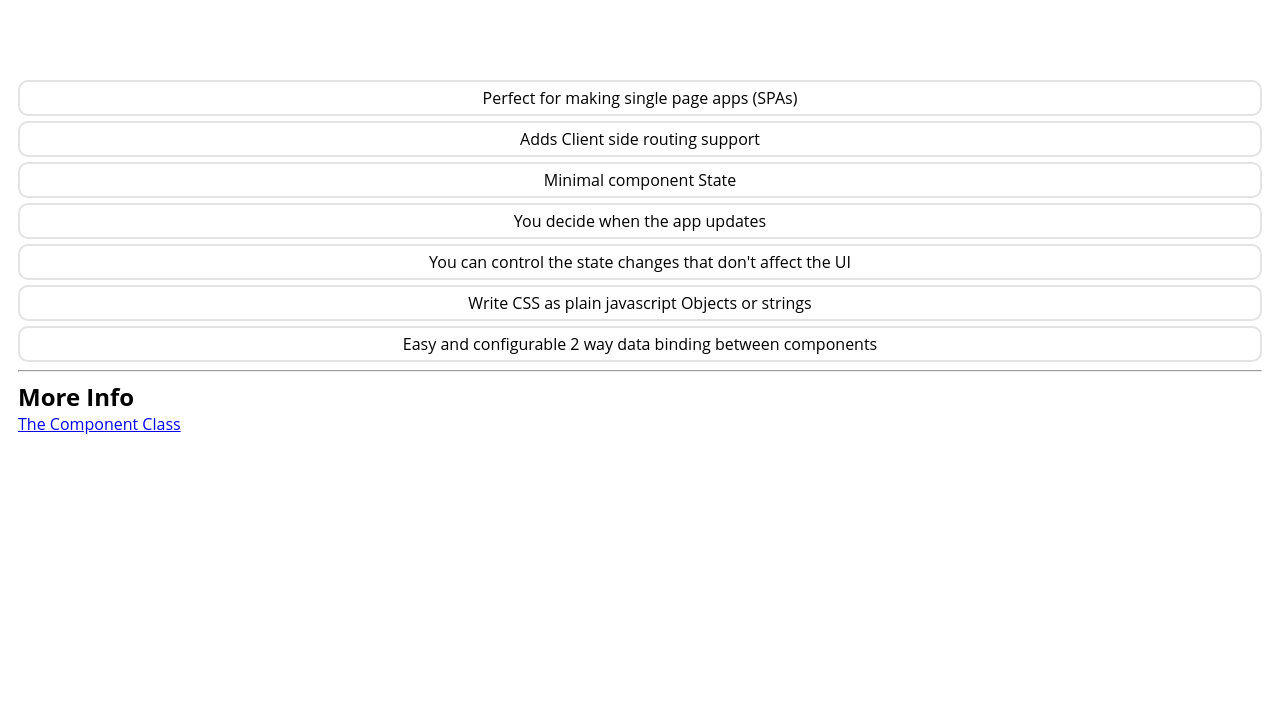
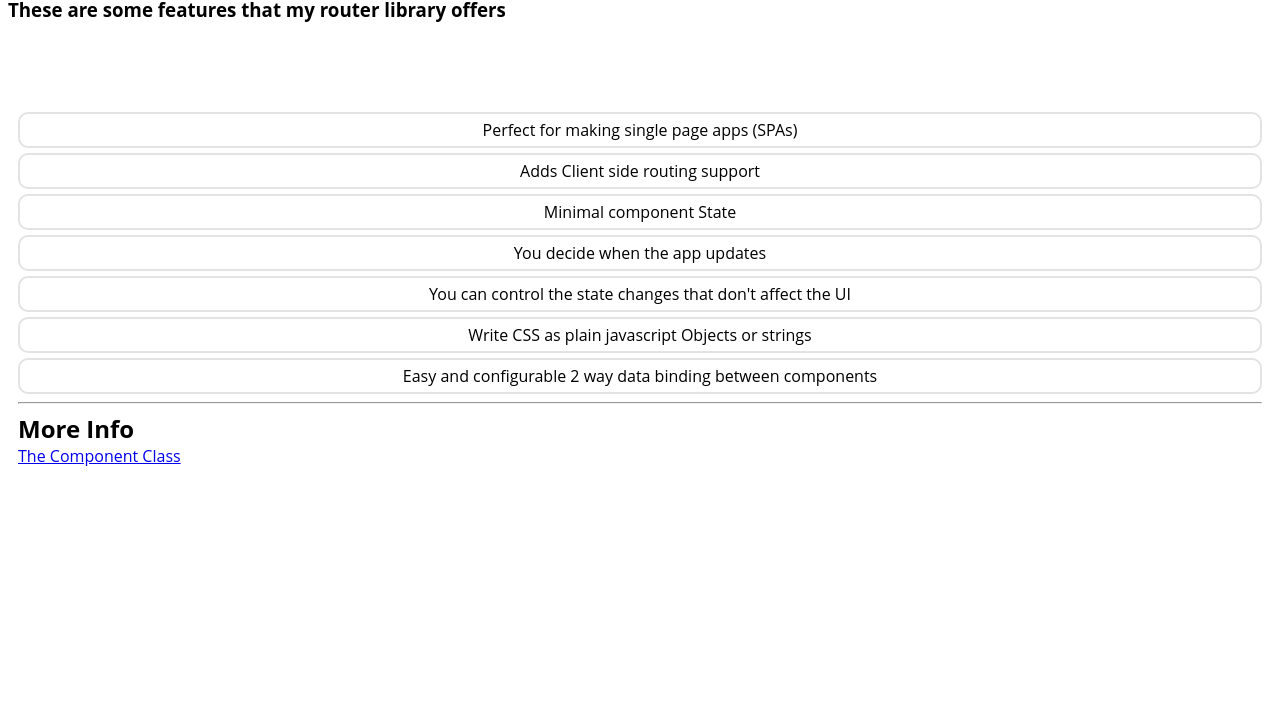
Before and after one commit to RohanLodhi/routerjs, a plain HTML site: page index.html in a window 1280 px wide. Shown: the part 74-800 px from the top of the page. Drawn offline with Linux system fonts and the light colour scheme; a web font is replaced by a local one.

Commit message:
Update index.html

```diff
--- a/index.html
+++ b/index.html
@@ -98,8 +98,8 @@
           value="#4749e4"
         />
       </div>
-    </header>
-    <h1> These are some features that my router library offers </h1>
+    </header> <br> <br>
+    <h3> These are some features that my router library offers </h3>
     <div id="app-root"></div>
     <script type="module" src="./static/app.js"></script>
   </body>
```
